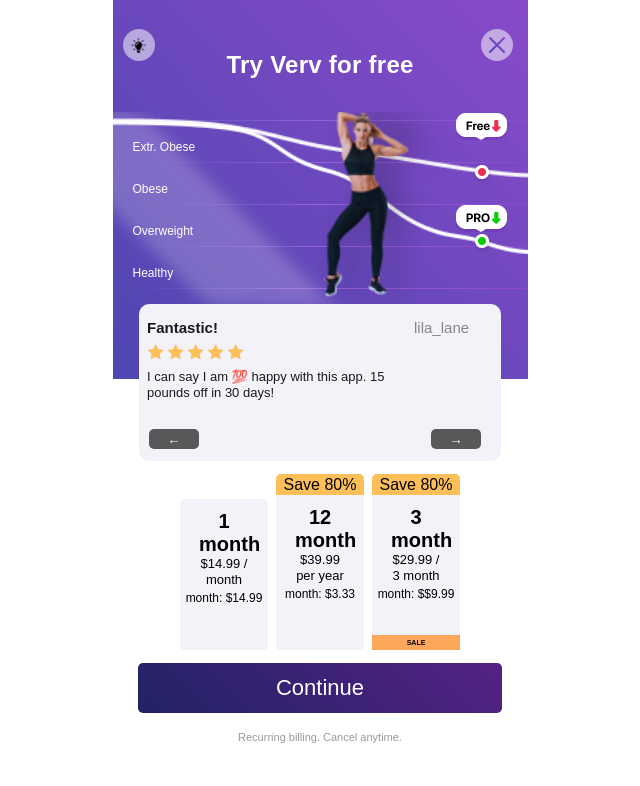
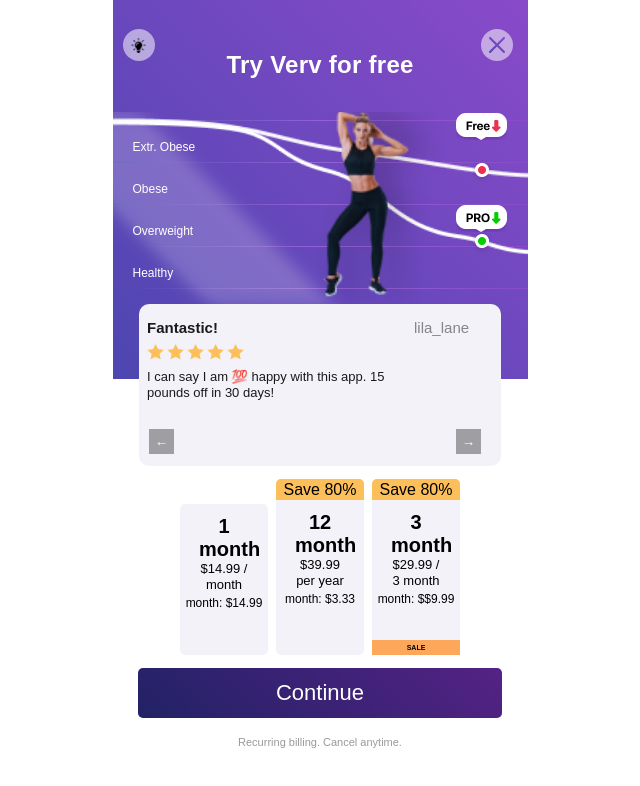
Before and after one commit to Darya2311/verv, a website built with webpack: page src/pug/index.pug in a window 1280 px wide. Shown: the whole page, without its empty margins (320-960 px from the left). Built offline with nearby package versions, Linux system fonts and the light colour scheme.

Commit message:
fix styles

```diff
--- a/src/js/index.js
+++ b/src/js/index.js
@@ -73,11 +73,14 @@
 
 
 
+
 const slideShow = document.querySelector(".slider");
 const sliderLine = document.querySelector(".slider-line");
 const images = document.querySelectorAll(".slider .slider-line .slide");
 let count = 0;
 let width;
+
+
 
 function init() {
   width = slideShow.offsetWidth;
--- a/src/pug/index.pug
+++ b/src/pug/index.pug
@@ -16,8 +16,9 @@
                     p Try Verv for free
                 .header__weight
                     hr
-                    img(class ="path1" src="../img/path2.png", alt="Path")
-                    img(class ="path" src="../img/path4.png", alt="Path")
+                    .for__images
+                        img(class ="path1" src="../img/path2.png", alt="Path")
+                        img(class ="path" src="../img/path4.png", alt="Path")
                     p Extr. Obese
                     hr
                     p Obese
--- a/src/scss/_header.scss
+++ b/src/scss/_header.scss
@@ -78,6 +78,7 @@
         margin-bottom: 40px;
       }
     }
+    .for__images {
       .path1 {
         width: 100%;
         position: absolute;
@@ -89,6 +90,7 @@
         position: absolute;
         margin-top: -20px;
         pointer-events: none;
+      }
     }
     p {
       font-size: 12px;
@@ -125,7 +127,7 @@
         .red {
           position: absolute;
           margin-left: 13px;
-          margin-top: 48px;
+          margin-top: 46px;
         }
       }
     }
--- a/src/scss/_media.scss
+++ b/src/scss/_media.scss
@@ -37,7 +37,7 @@
             margin-top: 93px;
           }
           .red {
-            margin-top: 34px;
+            margin-top: 32px;
           }
         }
       }
--- a/src/scss/_slider.scss
+++ b/src/scss/_slider.scss
@@ -59,11 +59,10 @@
     justify-content: space-between;
     & button {
       outline: none;
-      background-color: rgba(0, 0, 0, 0.637);
+      background-color: rgba(0, 0, 0, 0.349);
       border: none;
-      height: 20px;
-      width: 50px;
-      border-radius: 5px;
+      height: 25px;
+      width: 25px;
       color: white;
       display: flex;
       align-items: center;
```
Lines whose indentation alone changed are shown as unchanged.
